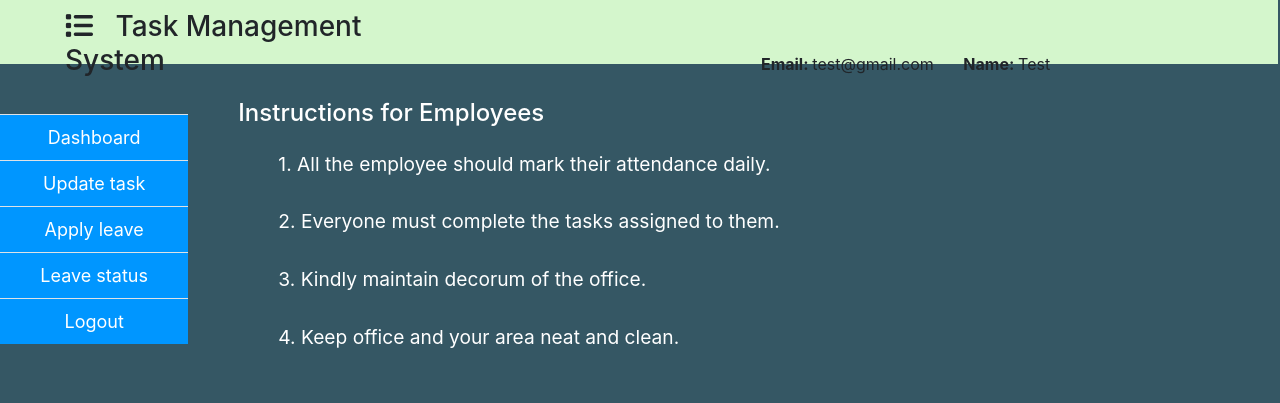
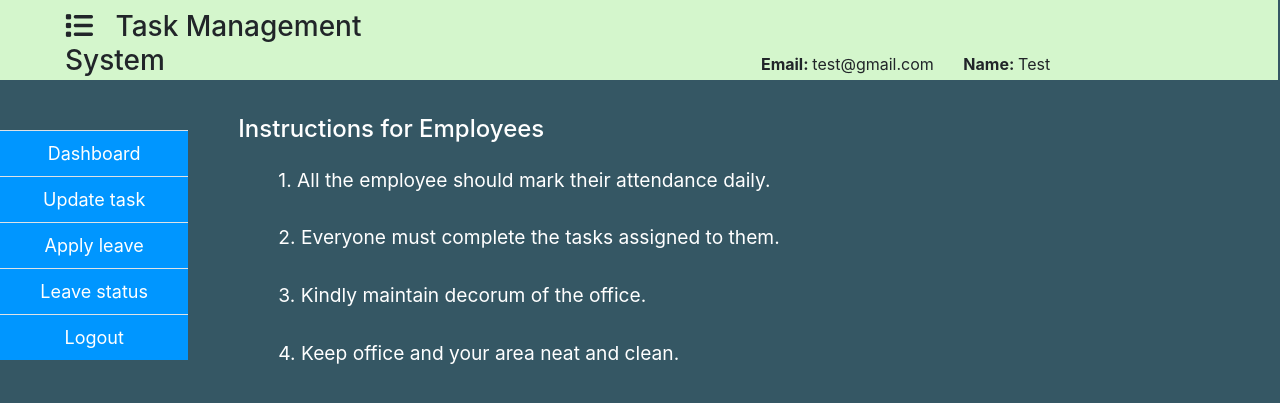
Before and after one commit to Saurajit-Nayak/Online_Task_Management_System, a PHP site: page /user_dashboard.php in a window 1280 px wide. Shown: the top 403 px of the page. Run offline with PHP 8.4, Linux system fonts and the light colour scheme; a user stored in the database is signed in; some libraries are stand-ins or nearby versions.

Commit message:
Update style.css

```diff
--- a/css/style.css
+++ b/css/style.css
@@ -32,11 +32,22 @@ body{
 }
 #header{
     background-color: #D4F6CC;
-    height: 8vh;
+    height: 10vh;
     width: 101vw;
     padding-top: 10px;
     padding-bottom: 5px;
     padding-left: 50px;
+
+}
+/*change*/
+#header.col-md-12
+{
+    display:flex;
+    align-items: center;
+}
+.Nav
+{
+    width:32vw;
 }
 #left_sidebar{
     /*background-color: #5A8F7B;*/
```
